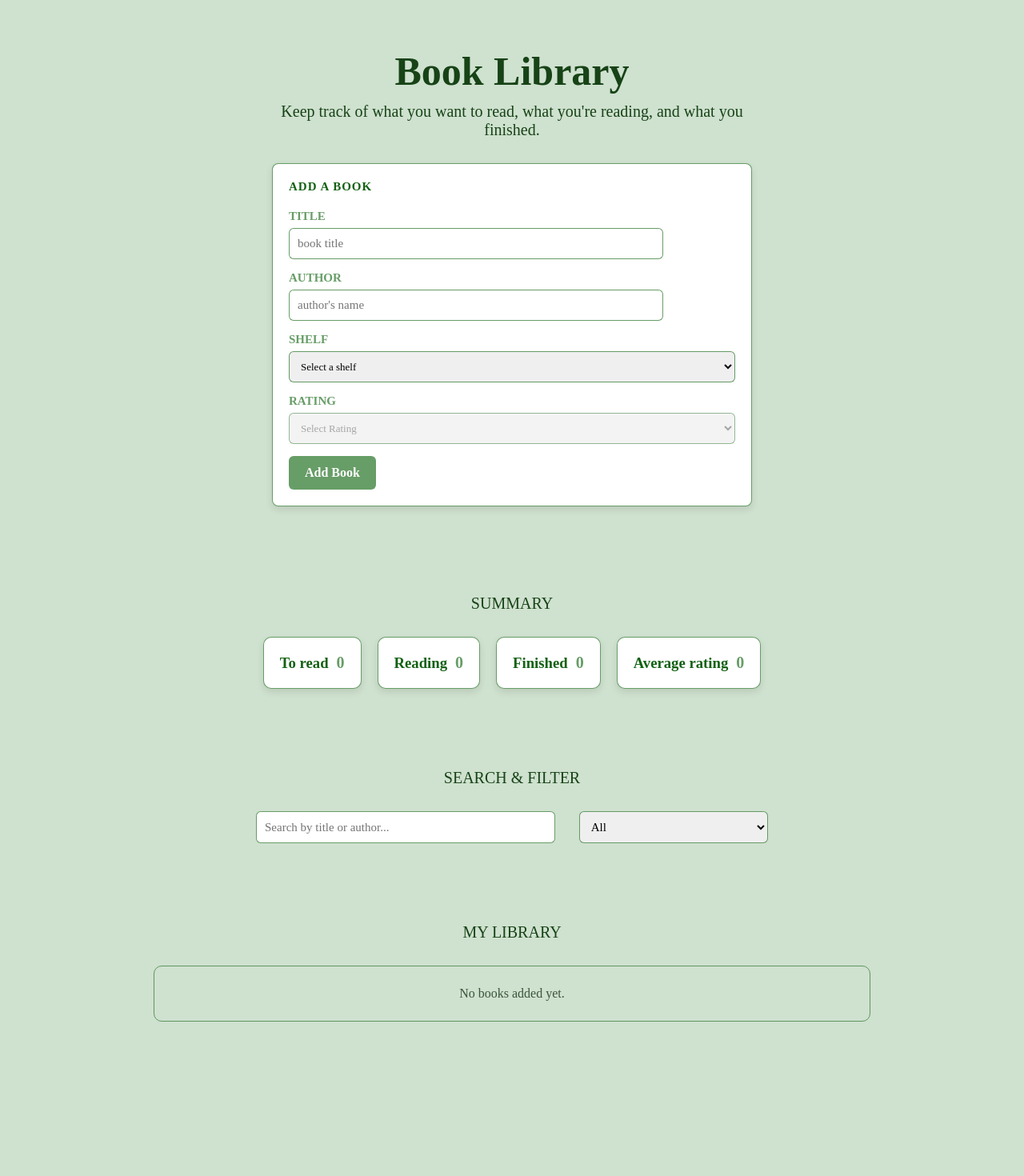
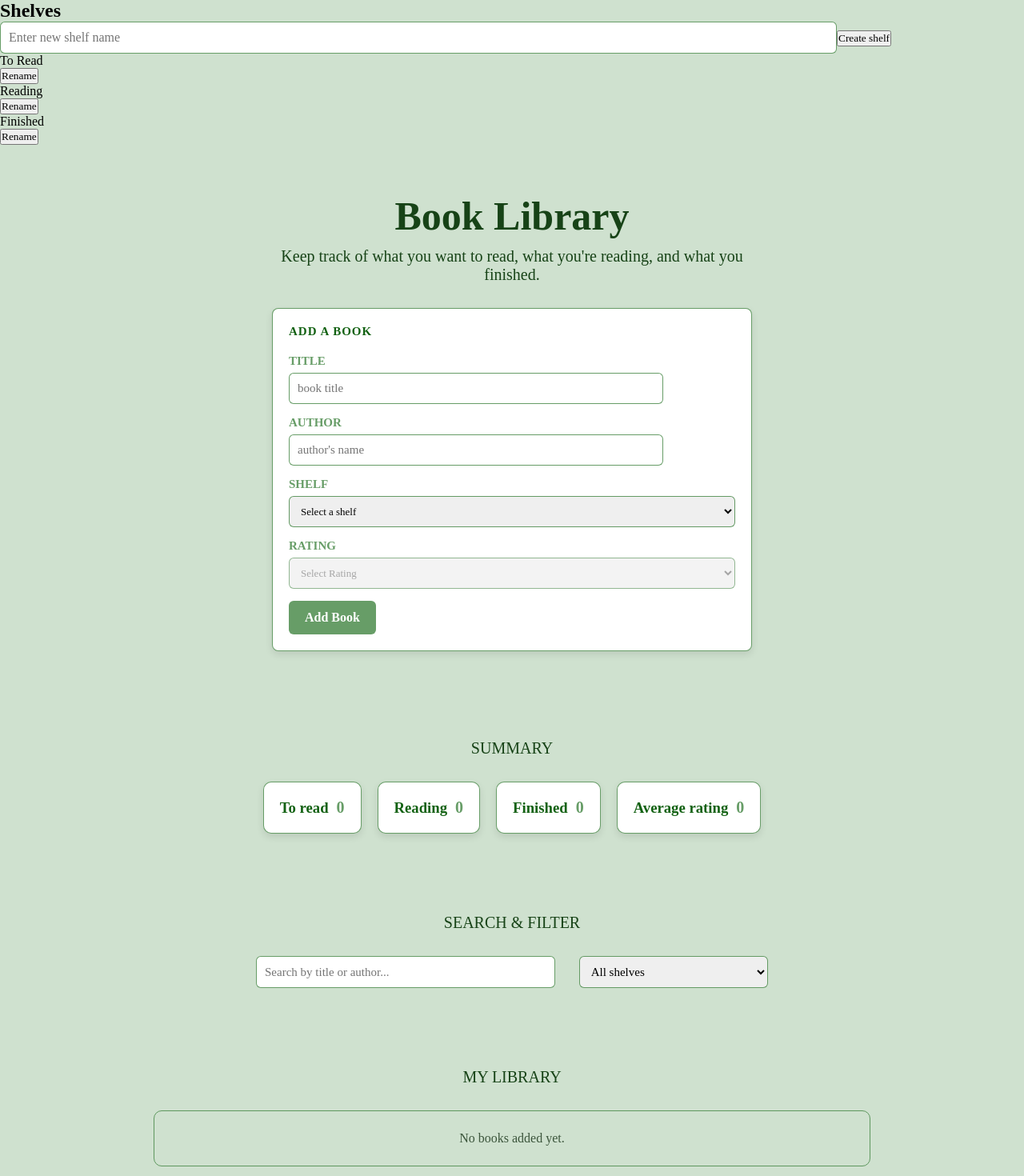
Before and after one commit to yashvardhannautiyal/book-library-stage-3, a React (Vite) app in the folder Frontend/: page / in a window 1280 px wide. Shown: the top 1470 px of the page at 80% size. Before the commit the page ends 1327 px from the top, so only its background shows below. Built offline with nearby package versions, Linux system fonts and the light colour scheme.

Commit message:
added rename, adding, editing of shelves using ShelfManagement.jsx

```diff
--- a/Frontend/src/App.jsx
+++ b/Frontend/src/App.jsx
@@ -4,6 +4,7 @@ import BookList from "./components/BookList/BookList.jsx";
 import Summary from "./components/Summary/Summary.jsx";
 import SearchFilter from "./components/SearchFilter/SearchFilter.jsx";
 import BookHelper from "./utils/BookHelper.js";
+import ShelfManagement from "./components/ShelfManagement/ShelfManagement.jsx";
 
 // starter shelves
 const STARTER_SHELVES = [
@@ -22,13 +23,19 @@ const STARTER_SHELVES = [
 ];
 
 //migrate(convert) status value as shelfId
-const migrateBooks = (book) => {
-  const { status, ...newShelf } = book;
+const migrateBooks = (books) => {
+  return books.map((book) => { //accepts book array completely
+    if (!book.status) {
+      return BookHelper(book);
+    }
 
-  return {
-    ...newShelf,
-    shelfId: status,
-  };
+    const { status, ...rest } = book;
+
+    return BookHelper({
+      ...rest,
+      shelfId: status,
+    });
+  });
 };
 
 function App() {
@@ -50,20 +57,24 @@ function App() {
 
   //takes the book from books with status and migrate books to shelf (then remove status and add shelfID)
   const [books, setBooks] = useState(() => {
-    const savedBooks = localStorage.getItem("books");
+  const savedBooks = localStorage.getItem("books");
 
-    if (!savedBooks) return [];
+  if (!savedBooks) {
+    return [];
+  }
 
-    const parsedBooks = JSON.parse(savedBooks);
+  const parsedBooks = JSON.parse(savedBooks);
 
-    return parsedBooks.map((e) => {
-      if (e.status) {
-        return BookHelper(migrateBookToShelf(e));
-      }
+  const needsMigration = parsedBooks.some(
+    (book) => book.status
+  );
 
-      return BookHelper(e);
-    });
-  });
+  if (needsMigration) {
+    return migrateBooks(parsedBooks);
+  }
+
+  return parsedBooks.map((book) => BookHelper(book));
+});
 
   //save books to local storage
   useEffect(() => {
@@ -89,9 +100,28 @@ function App() {
     );
   };
 
+  //-----------------shelf management----------------
+  // create a new shelf
+  const handleCreateShelf = (shelfName) => {
+    const newShelf = {
+      id: Date.now().toString(),
+      name: shelfName.trim(),
+    };
+
+    setShelves((prevShelves) => [...prevShelves, newShelf]);
+  };
+
+  // rename an existing shelf
+  const handleRenameShelf = (shelfId, newName) => {
+    setShelves((prevShelves) =>
+      prevShelves.map((shelf) =>
+        shelf.id === shelfId ? { ...shelf, name: newName.trim() } : shelf,
+      ),
+    );
+  };
   // ---------------------SEARCH----------------------
   const [searchTerm, setSearchTerm] = useState("");
-  const [statusFilter, setStatusFilter] = useState("all");
+  const [shelfFilter, setShelfFilter] = useState("all");
 
   //filter
   const filteredBooks = books.filter((book) => {
@@ -100,26 +130,28 @@ function App() {
       book.title.toLowerCase().includes(searchTerm.toLowerCase()) ||
       book.author.toLowerCase().includes(searchTerm.toLowerCase());
 
-    // Status
-    const matchesStatus =
-      statusFilter === "all" || book.status === statusFilter;
+    // match shelf
+    const matchesShelf = shelfFilter === "all" || book.shelfId === shelfFilter;
 
-    return matchesSearch && matchesStatus;
+    return matchesSearch && matchesShelf;
   });
 
   // -----------------------------summary count-----------------------
-  const toReadCount = books.filter((e) => e.status === "to-read").length;
+  const toReadCount = books.filter((e) => e.shelfId === "to-read").length;
 
-  const readingCount = books.filter((e) => e.status === "reading").length;
+  const readingCount = books.filter((e) => e.shelfId === "reading").length;
 
-  const finishedCount = books.filter((e) => e.status === "finished").length;
+  const finishedCount = books.filter((e) => e.shelfId === "finished").length;
 
   // for average rating
   const finishedBooks = books.filter((book) => {
     const rating = Number(book.rating);
 
     return (
-      book.status === "finished" && !isNaN(rating) && rating >= 1 && rating <= 5
+      book.shelfId === "finished" &&
+      !isNaN(rating) &&
+      rating >= 1 &&
+      rating <= 5
     );
   });
 
@@ -135,8 +167,13 @@ function App() {
     <div>
       {/* form */}
       {/* pass shelves as prop so that AddBookForm can access the shelves */}
-      <AddBookForm onAddBook={handleAddBook}
-      shelves = {shelves} />
+
+      <ShelfManagement
+        shelves={shelves}
+        onCreateShelf={handleCreateShelf}
+        onRenameShelf={handleRenameShelf}
+      />
+      <AddBookForm onAddBook={handleAddBook} shelves={shelves} />
 
       {/* summary */}
       <Summary
@@ -150,8 +187,9 @@ function App() {
       <SearchFilter
         searchTerm={searchTerm}
         setSearchTerm={setSearchTerm}
-        statusFilter={statusFilter}
-        setStatusFilter={setStatusFilter}
+        shelfFilter={shelfFilter}
+        setShelfFilter={setShelfFilter}
+        shelves={shelves}
       />
 
       {/* booklist  */}
--- a/Frontend/src/components/SearchFilter/SearchFilter.jsx
+++ b/Frontend/src/components/SearchFilter/SearchFilter.jsx
@@ -4,8 +4,9 @@ import "./SearchFilter.css";
 function SearchFilter({
   searchTerm,
   setSearchTerm,
-  statusFilter,
-  setStatusFilter,
+  shelfFilter,
+  setShelfFilter,
+  shelves
 }) {
   return (
     <div id="main-container">
@@ -24,13 +25,14 @@ function SearchFilter({
         />
 
         <select
-          value={statusFilter}
-          onChange={(e) => setStatusFilter(e.target.value)}
+          value={shelfFilter}
+          onChange={(e) => setShelfFilter(e.target.value)}
         >
-          <option value="all">All</option>
-          <option value="to-read">To Read</option>
-          <option value="reading">Reading</option>
-          <option value="finished">Finished</option>
+          <option value="all">All shelves</option>
+
+          {shelves.map((shelf) =>(
+            <option key = {shelf.id} value = {shelf.id}>{shelf.name}</option>
+          ))}
         </select>
       </div>
     </div>
--- /dev/null
+++ b/Frontend/src/components/ShelfManagement/ShelfManagement.jsx
@@ -0,0 +1,84 @@
+import { useState } from "react";
+
+function ShelfManagement({ shelves, onCreateShelf, onRenameShelf }) {
+  const [newShelfName, setNewShelfName] = useState("");
+  const [editingShelfId, setEditingShelfId] = useState(null);
+  const [editingName, setEditingName] = useState("");
+
+  const handleCreate = () => {
+    const name = newShelfName.trim();
+
+    if (!name) {
+      return;
+    }
+
+    onCreateShelf(name);
+    setNewShelfName("");
+  };
+
+  const startRename = (shelf) => {
+    setEditingShelfId(shelf.id);
+    setEditingName(shelf.name);
+  };
+
+  const handleRename = () => {
+    const name = editingName.trim();
+
+    if (!name) {
+      return;
+    }
+    onRenameShelf(editingShelfId, name);
+
+    setEditingName("");
+    setEditingShelfId(null);
+  };
+  return (
+    <div>
+      <h2>Shelves</h2>
+
+      {/* create shelf  */}
+      <div>
+        <input type="text" placeholder="Enter new shelf name"
+        value = {newShelfName}
+        onChange = {(e) => setNewShelfName(e.target.value)} />
+
+        <button onClick={handleCreate}>Create shelf</button>
+      </div>
+
+      {/* display existing shelves  */}
+      <div>
+        {shelves.map((shelf) => (
+          <div key={shelf.id}>
+            {editingShelfId === shelf.id ? (
+            <div>
+              <input
+                type="text"
+                value={editingName}
+                onChange={(e) => setEditingName(e.target.value)}
+              />
+
+              <button onClick={handleRename}>Save</button>
+
+              <button
+                onClick={() => {
+                  setEditingShelfId(null);
+                  setEditingName("");
+                }}
+              >
+                Cancel
+              </button>
+            </div>
+            ) : (
+            <div>
+              <p>{shelf.name}</p>
+              <button onClick={() => startRename(shelf)}>Rename</button>
+            </div>
+            )}
+          </div>
+        ))}
+      </div>
+    </div>
+  );
+}
+
+export default ShelfManagement;
```
